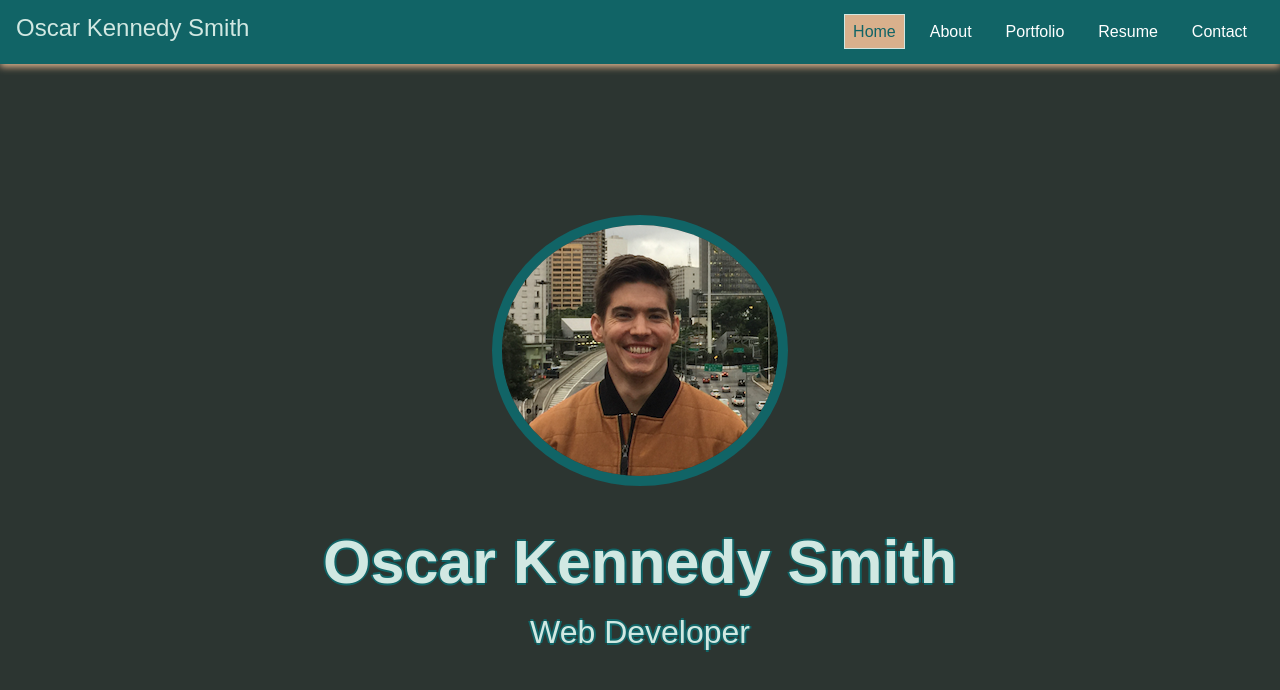
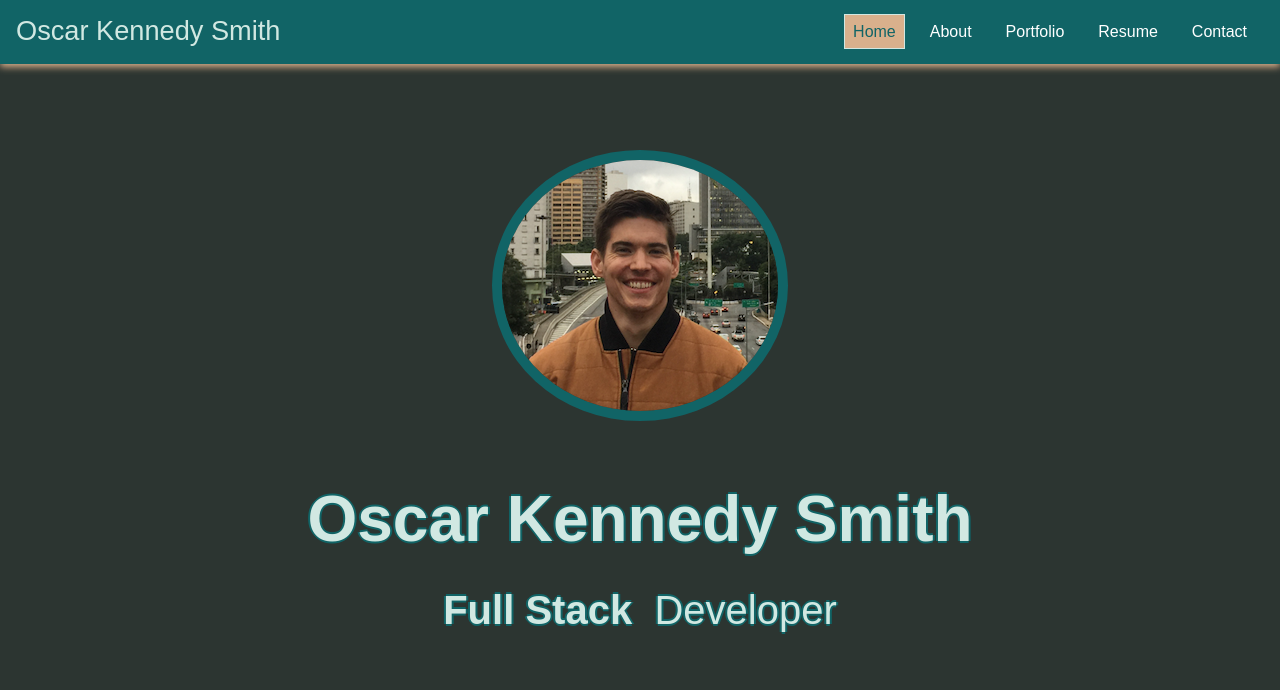
Before and after one commit to EdgarScar/portfolio_page, a React (Create React App) app: page / in a window 1280 px wide. Shown: the top 690 px of the page. Built offline with nearby package versions, Linux system fonts and the light colour scheme; a web font is replaced by a local one.

Commit message:
added tryping header to home

```diff
--- a/package.json
+++ b/package.json
@@ -8,7 +8,8 @@
     "react-dom": "^16.11.0",
     "react-router-dom": "^5.2.0",
     "react-scripts": "^3.4.1",
-    "react-transition-group": "^4.4.1"
+    "react-transition-group": "^4.4.1",
+    "react-typical": "^0.1.3"
   },
   "scripts": {
     "start": "react-scripts start",
--- a/src/home/components/Profile.css
+++ b/src/home/components/Profile.css
@@ -3,7 +3,7 @@
 	top: 0px;
 	left: 0;
 	width: 100%;
-	padding: 135px 0 100px;
+	padding: 70px 0 100px;
 }
 
 .banner .row{
@@ -28,7 +28,6 @@
   color: #d1e8e2;
   text-shadow: -2px 0 #116466, 0 2px #116466, 2px 0 #116466, 0 -2px #116466;
 	font-weight: 700;
-	margin-top: 40px;
 }
 
 .banner h2{
@@ -43,3 +42,44 @@
 .banner h2 span{
 	font-weight: 700;
 }
+
+.headercontainer {
+  display: flex;
+  flex-direction: column;
+  justify-content: center;
+  height: 65%;
+}
+
+@media(min-width: 1200px) {
+  .banner h1 {
+    font-size: 4rem;
+  }
+  .banner h2 {
+    padding: 20px 0 0 0;
+    font-size: 2.5rem;
+  }
+}
+
+@media(max-width: 800px) {
+  .headercontainer {
+    padding: 0.1rem;
+  }
+
+  .banner h1 {
+    font-size: 3rem;
+  }
+}
+
+@media(max-width: 500px) {
+  .banner h1 {
+    font-size: 2.5rem;
+  }
+
+  .banner h2 {
+    font-size: 1.5rem;
+  }
+
+  .banner {
+    padding: 30px 0 30px;
+  }
+}
--- a/src/home/components/Profile.js
+++ b/src/home/components/Profile.js
@@ -1,4 +1,5 @@
 import React from 'react'
+import Typical from 'react-typical'
 
 import './Profile.css'
 import profile from '../../assets/profile.png'
@@ -12,15 +13,26 @@ export const Profile = () => {
 					<div className="main-author-img">
 						<img src={profile} alt="author image" />
 					</div>
-
-					<h1>Oscar Kennedy Smith</h1>
-					<div className="typing-title">
-					</div>
-					<h2>Web Developer</h2>
-				</div>
+          <div className="headercontainer">
+            <h1>Oscar Kennedy Smith</h1>
+					  <h2>
+              <Typical
+                loop={1}
+                wrapper="b"
+                steps={[
+                  'Frontend',
+                  1000,
+                  'Backend',
+                  1000,
+                  'Full Stack',
+                ]}
+                />
+              {' '}Developer</h2>
+          </div>
 			</div>
 		</div>
-	</section>
+    </div>
+	  </section>
   )
 }
 
--- a/src/portfolio/components/PortfolioItem.js
+++ b/src/portfolio/components/PortfolioItem.js
@@ -15,7 +15,7 @@ const PortfolioItem = (props) => {
   const closeDetailsHandler = () => setShowDetails(false);
 
   useEffect(() => {
-    Aos.init({ duration: 2000});
+    Aos.init({ duration: 1500});
   }, []);
 
   return (
--- a/src/portfolio/pages/Portfolio.js
+++ b/src/portfolio/pages/Portfolio.js
@@ -24,7 +24,7 @@ const PORTFOLIO_ITEMS = [
     stack: "Ruby, Ruby on Rails",
     website: "https://ca-mygolf.herokuapp.com/",
     blurb: "A marketplace and a meeting place for local golfers",
-    fade: "flip-right",
+    fade: "fade-right",
     },
     {
     id: 'p3',
@@ -32,7 +32,7 @@ const PORTFOLIO_ITEMS = [
     image: "",
     stack: "Ruby, Ruby on Rails",
     blurb: "",
-    fade: "flip-right",
+    fade: "fade-left",
     },
     {
     id: 'p4',
@@ -40,7 +40,7 @@ const PORTFOLIO_ITEMS = [
     image: "",
     stack: "Ruby",
     blurb: "",
-    fade: "flip-right",
+    fade: "fade-right",
     },
     {
     id: 'p5',
@@ -48,7 +48,7 @@ const PORTFOLIO_ITEMS = [
     image: "",
     stack: "Ruby",
     blurb: "",
-    fade: "flip-right",
+    fade: "fade-left",
     },
     {
     id: 'p6',
@@ -56,7 +56,7 @@ const PORTFOLIO_ITEMS = [
     image: "",
     stack: "MERN",
     blurb: "",
-    fade: "flip-right",
+    fade: "fade-right",
     }
 ];
 
--- a/src/shared/components/Navigation/MainNavigation.css
+++ b/src/shared/components/Navigation/MainNavigation.css
@@ -20,7 +20,8 @@
 .main-navigation__title {
   color: #d1e8e2;
   font-family: 'Tomorrow', sans-serif;
-  font-size: 1.5rem;
+  font-size: 1.7rem;
+  padding: 7px 0 0 0;
 }
 
 .main-navigation__title a {
@@ -45,3 +46,9 @@
     display: block;
   }
 }
+
+@media (max-width: 767px) {
+  .main-navigation__title {
+    font-size: 1.5rem;
+  }
+}
--- a/src/shared/components/Navigation/MainNavigation.js
+++ b/src/shared/components/Navigation/MainNavigation.js
@@ -1,11 +1,13 @@
-import React, { Fragment, useState } from 'react';
+import React, { Fragment, useState, useEffect } from 'react';
 import { Link } from 'react-router-dom'
-;
+import Aos from 'aos'
+
 import MainHeader from './MainHeader'
 import NavLinks from './NavLinks';
 import SideDrawer from './SideDrawer';
+import Backdrop from '../UIElements/Backdrop';
 import './MainNavigation.css'
-import Backdrop from '../UIElements/Backdrop';
+import 'aos/dist/aos.css'
 
 //Main component to render all header components
 const MainNavigation = props => {
@@ -20,6 +22,10 @@ const MainNavigation = props => {
   const closeDrawerHandler = () => {
     setDrawerIsOpen(false)
   };
+
+  useEffect(() => {
+    Aos.init({ duration: 2000});
+  }, []);
 
   return (
     <Fragment>
```
Also changed, not shown: 1 other file (tests, documents, lock files or other folders).
